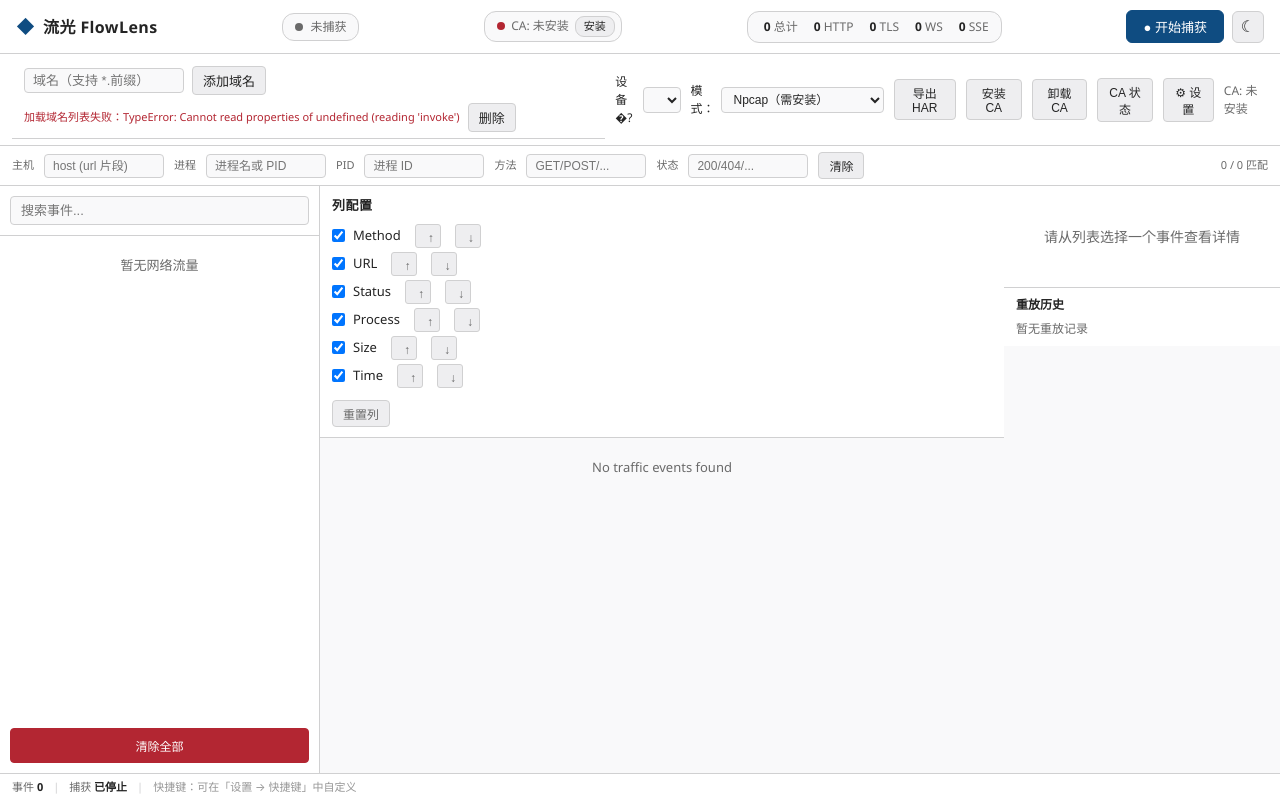
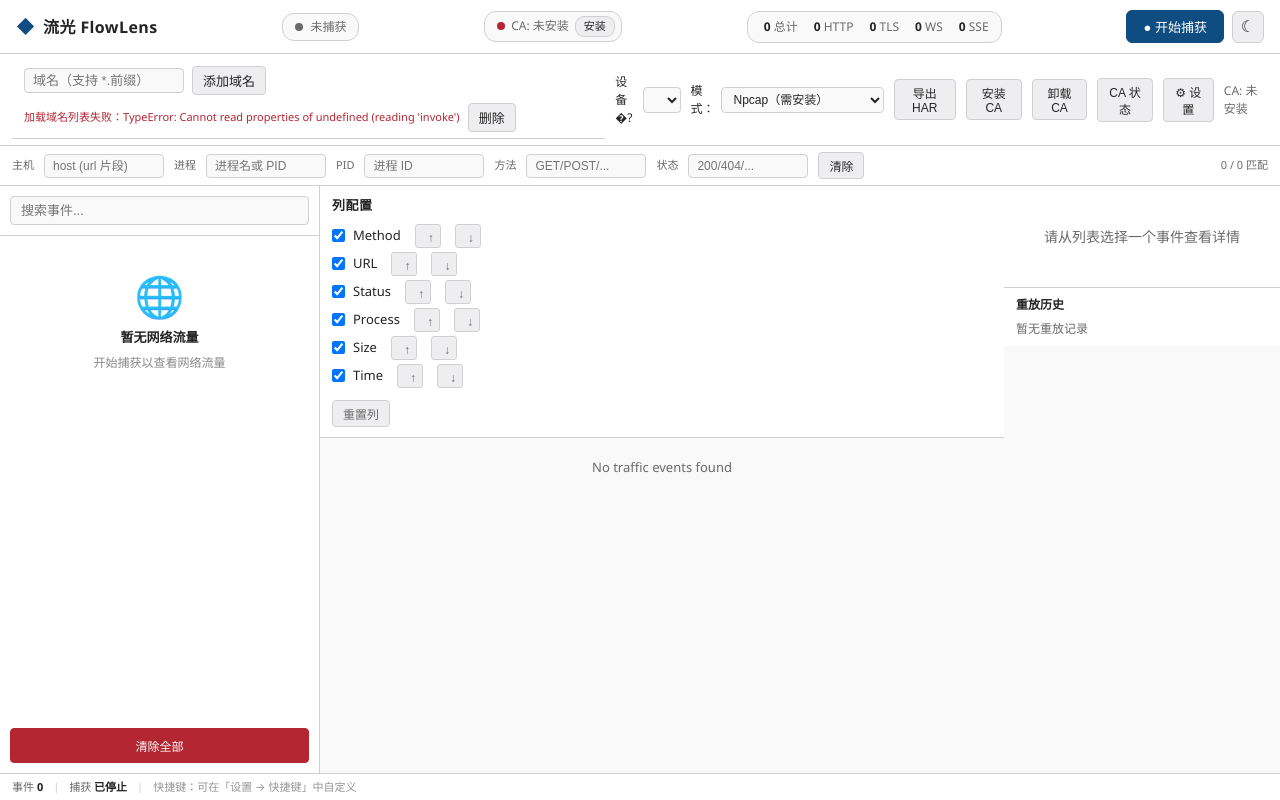
Before and after one commit to TechBeet/FlowLens, a Svelte app in the folder ui/: page / in a window 1280 px wide. Built offline with nearby package versions, Linux system fonts and the light colour scheme.

Commit message:
Improve empty state

```diff
--- a/ui/src/components/Sidebar.svelte
+++ b/ui/src/components/Sidebar.svelte
@@ -50,10 +50,13 @@
     {/each}
     {#if filteredEvents.length === 0}
       <div class="empty-state">
+        <span class="empty-icon">{searchQuery.trim() ? '🔍' : '🌐'}</span>
         {#if searchQuery.trim()}
-          未匹配到事件
+          <p class="empty-title">未匹配到事件</p>
+          <p class="empty-desc">尝试调整搜索关键词</p>
         {:else}
-          暂无网络流量
+          <p class="empty-title">暂无网络流量</p>
+          <p class="empty-desc">开始捕获以查看网络流量</p>
         {/if}
       </div>
     {/if}
@@ -136,10 +139,35 @@
   }
 
   .empty-state {
-    padding: 20px;
+    display: flex;
+    flex-direction: column;
+    align-items: center;
+    gap: 6px;
+    padding: 40px 20px;
     text-align: center;
     color: var(--fg-dim);
     font-size: 13px;
+  }
+
+  .empty-state .empty-icon {
+    font-size: 40px;
+    line-height: 1;
+    opacity: 0.85;
+    margin-bottom: 6px;
+  }
+
+  .empty-state .empty-title {
+    margin: 0;
+    font-size: 13px;
+    font-weight: 600;
+    color: var(--fg);
+  }
+
+  .empty-state .empty-desc {
+    margin: 0;
+    font-size: 12px;
+    color: var(--fg-dim);
+    opacity: 0.8;
   }
 
   .clear-btn {
```
